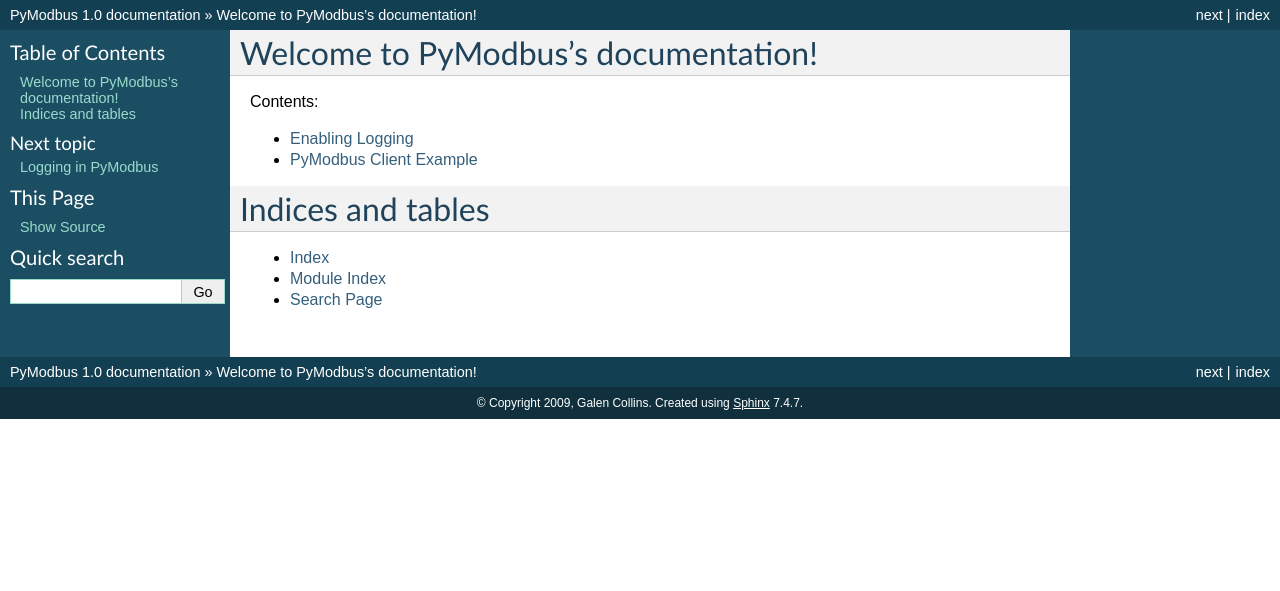
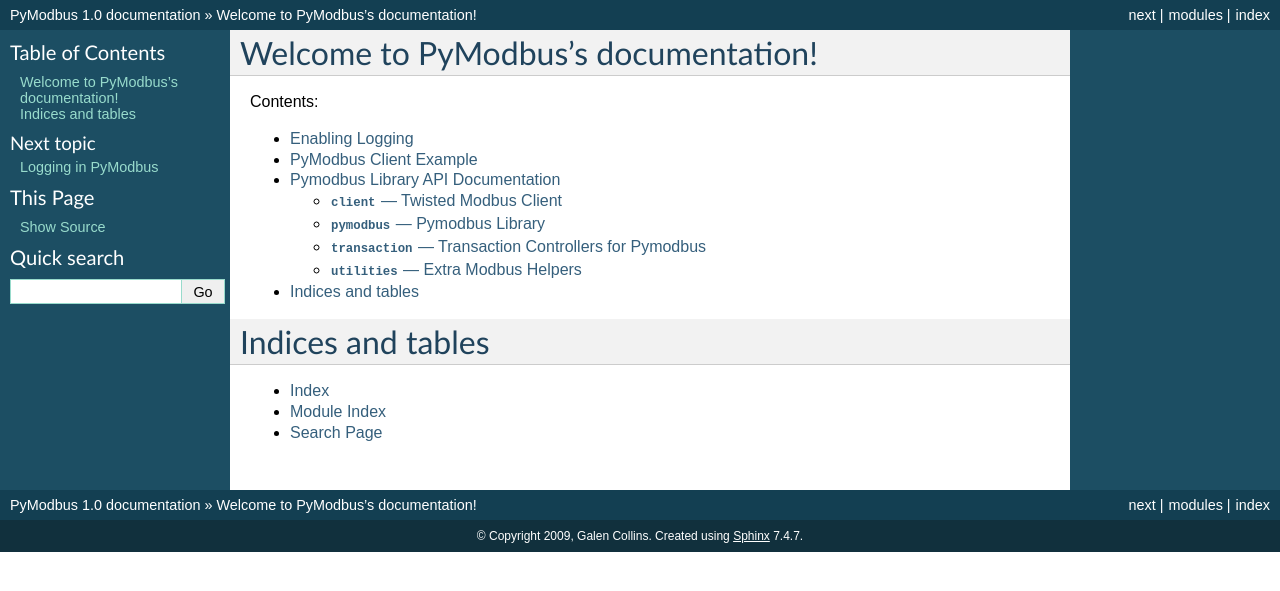
Before and after one commit to pymodbus-dev/pymodbus, a Sphinx documentation site: the page built from doc/sphinx/index.rst, in a window 1280 px wide. Shown: the top 591 px of the page. Built offline with Sphinx 7.4.7, drawn with Linux system fonts in a browser that asks for light colours.

Commit message:
Starting sphinx documentation for no great reason

```diff
--- a/doc/epydoc/build.py
+++ b/doc/epydoc/build.py
@@ -1,2 +1,3 @@
+#!/usr/bin/python
 from epydoc.cli import cli
 cli()
--- a/doc/sphinx/index.rst
+++ b/doc/sphinx/index.rst
@@ -13,6 +13,7 @@
 
    Enabling Logging <logging>
    PyModbus Client Example <client>
+   library/index.rst
 
 Indices and tables
 ==================
--- /dev/null
+++ b/doc/sphinx/library/index.rst
@@ -0,0 +1,20 @@
+
+Pymodbus Library API Documentation
+====================================
+
+Contents:
+
+.. toctree::
+   :maxdepth: 2
+
+   client.rst
+   pymodbus.rst
+   transaction.rst
+   utilities.rst
+
+Indices and tables
+==================
+
+* :ref:`genindex`
+* :ref:`modindex`
+* :ref:`search`
--- /dev/null
+++ b/doc/sphinx/library/pymodbus.rst
@@ -0,0 +1,4 @@
+:mod:`pymodbus` --- Pymodbus Library
+============================================================
+
+.. automodule:: pymodbus
```
Also changed, not shown: doc/sphinx/library/client.rst (added, +23 -0 lines), doc/sphinx/library/transaction.rst (added, +23 -0 lines), doc/sphinx/library/utilities.rst (added, +28 -0 lines), 1 other file.
